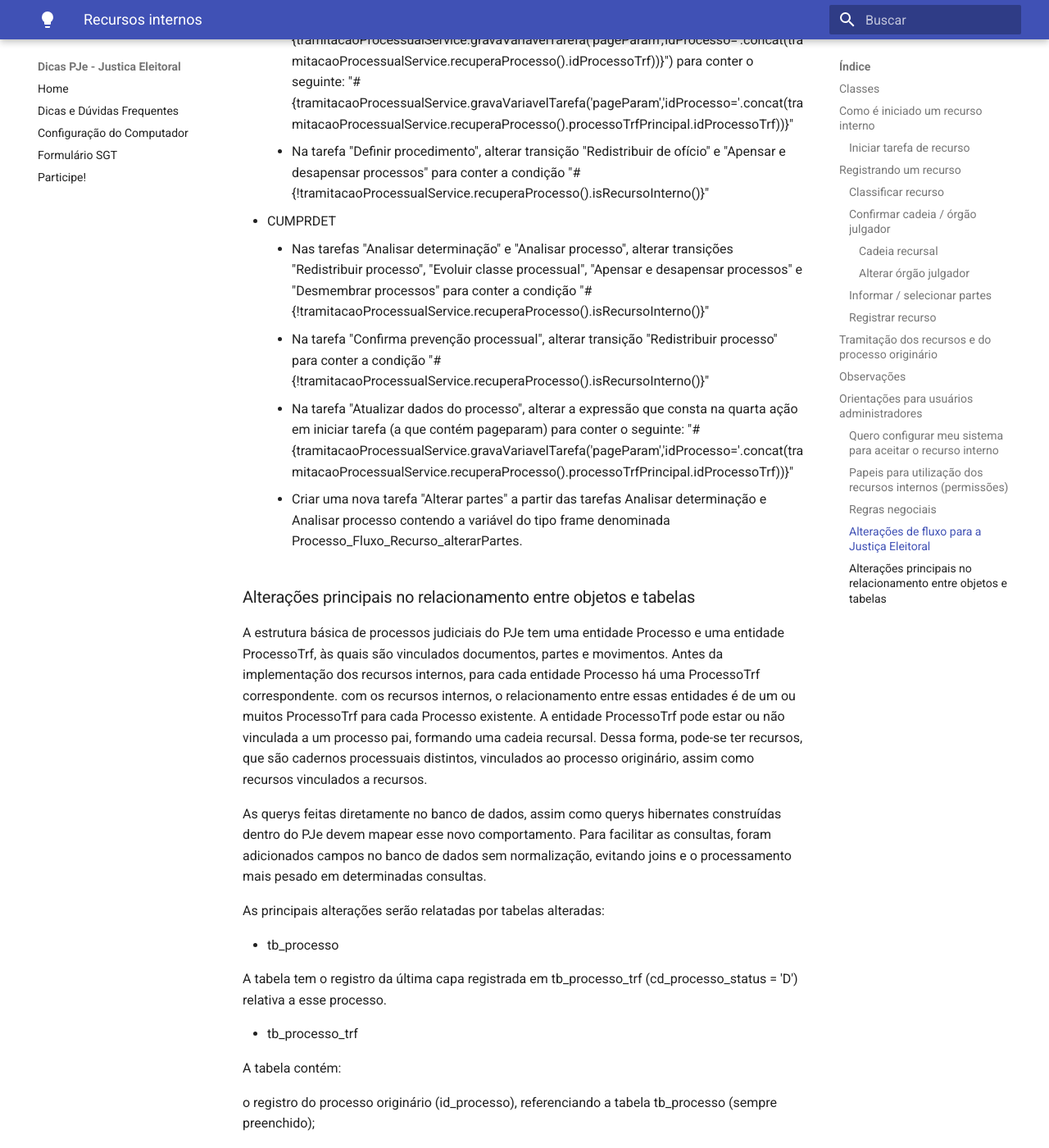
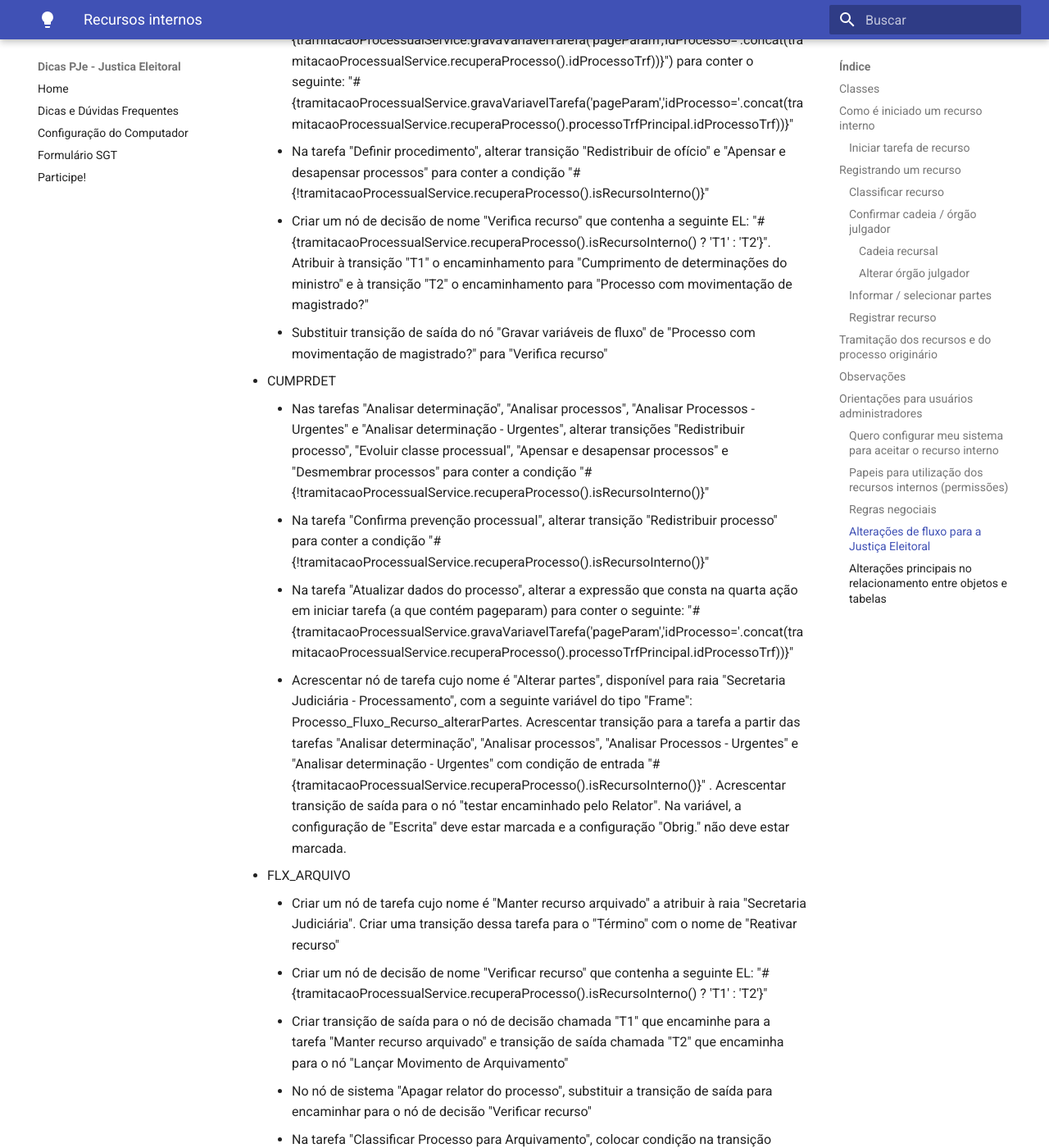
Before and after one commit to PJeJE/dicas_versao_1, an MkDocs documentation site: the page built from docs/recursos.md, in a window 1280 px wide and 1400 px high, scrolled down 21093 px. Shown: the whole window at 82% size. Built offline with MkDocs 1.6.1 and Material for MkDocs 9.7.7, drawn with Linux system fonts in a browser that asks for light colours; nearby versions of some CDN libraries; some of the changed text lies outside the part shown.

Commit message:
Update recursos.md

```diff
--- a/docs/recursos.md
+++ b/docs/recursos.md
@@ -252,12 +252,22 @@ O sistema exibirá, a partir dos autos digitais, a aba Recursos e Sessões que e
 - FLX_ORIGINARIAS
 	- Na tarefa "Verificar e Certificar dados do processo", alterar a expressão que consta na quarta ação em iniciar tarefa (a que contém "#{tramitacaoProcessualService.gravaVariavelTarefa('pageParam','idProcesso='.concat(tramitacaoProcessualService.recuperaProcesso().idProcessoTrf))}") para conter o seguinte: "#{tramitacaoProcessualService.gravaVariavelTarefa('pageParam','idProcesso='.concat(tramitacaoProcessualService.recuperaProcesso().processoTrfPrincipal.idProcessoTrf))}"
 	- Na tarefa "Definir procedimento", alterar transição "Redistribuir de ofício" e "Apensar e desapensar processos" para conter a condição "#{!tramitacaoProcessualService.recuperaProcesso().isRecursoInterno()}"
+	- Criar um nó de decisão de nome "Verifica recurso" que contenha a seguinte EL: "#{tramitacaoProcessualService.recuperaProcesso().isRecursoInterno() ? 'T1' : 'T2'}". Atribuir à transição "T1" o encaminhamento para "Cumprimento de determinações do ministro" e à transição "T2" o encaminhamento para "Processo com movimentação de magistrado?"
+	- Substituir transição de saída do nó "Gravar variáveis de fluxo" de "Processo com movimentação de magistrado?" para "Verifica recurso"
 
 - CUMPRDET
-	- Nas tarefas "Analisar determinação" e "Analisar processo", alterar transições "Redistribuir processo", "Evoluir classe processual", "Apensar e desapensar processos" e "Desmembrar processos" para conter a condição "#{!tramitacaoProcessualService.recuperaProcesso().isRecursoInterno()}"
+	- Nas tarefas "Analisar determinação", "Analisar processos", "Analisar Processos - Urgentes" e "Analisar determinação - Urgentes", alterar transições "Redistribuir processo", "Evoluir classe processual", "Apensar e desapensar processos" e "Desmembrar processos" para conter a condição "#{!tramitacaoProcessualService.recuperaProcesso().isRecursoInterno()}"
 	- Na tarefa "Confirma prevenção processual", alterar transição "Redistribuir processo" para conter a condição "#{!tramitacaoProcessualService.recuperaProcesso().isRecursoInterno()}"
 	- Na tarefa "Atualizar dados do processo", alterar a expressão que consta na quarta ação em iniciar tarefa (a que contém pageparam) para conter o seguinte: "#{tramitacaoProcessualService.gravaVariavelTarefa('pageParam','idProcesso='.concat(tramitacaoProcessualService.recuperaProcesso().processoTrfPrincipal.idProcessoTrf))}"
-	- Criar uma nova tarefa "Alterar partes" a partir das tarefas Analisar determinação e Analisar processo contendo a variável do tipo frame denominada Processo_Fluxo_Recurso_alterarPartes.
+	- Acrescentar nó de tarefa cujo nome é "Alterar partes", disponível para raia "Secretaria Judiciária - Processamento", com  a seguinte variável do tipo "Frame": Processo_Fluxo_Recurso_alterarPartes. Acrescentar transição para a tarefa a partir das tarefas "Analisar determinação", "Analisar processos", "Analisar Processos - Urgentes" e "Analisar determinação - Urgentes" com condição de entrada "#{tramitacaoProcessualService.recuperaProcesso().isRecursoInterno()}" . Acrescentar transição de saída para o nó "testar encaminhado pelo Relator". Na variável, a configuração de "Escrita" deve estar marcada e a configuração "Obrig." não deve estar marcada.
+
+- FLX_ARQUIVO
+	- Criar um nó de tarefa cujo nome é "Manter recurso arquivado" a atribuir à raia "Secretaria Judiciária". Criar uma transição dessa tarefa para o "Término" com o nome de "Reativar recurso"
+	- Criar um nó de decisão de nome "Verificar recurso" que contenha a seguinte EL: "#{tramitacaoProcessualService.recuperaProcesso().isRecursoInterno() ? 'T1' : 'T2'}"
+	- Criar transição de saída para o nó de decisão chamada "T1" que encaminhe para a tarefa "Manter recurso arquivado" e transição de saída chamada "T2" que encaminha para o nó "Lançar Movimento de Arquivamento"
+	- No nó de sistema "Apagar relator do processo", substituir a transição de saída para encaminhar para o nó de decisão "Verificar recurso"
+	- Na tarefa "Classificar Processo para Arquivamento", colocar condição na transição "Registrar arquivamento" conforme a seguir: "#{!tramitacaoProcessualService.recuperaProcesso().isRecursoInterno()}"
+
 
 ### Alterações principais no relacionamento entre objetos e tabelas
 
```
